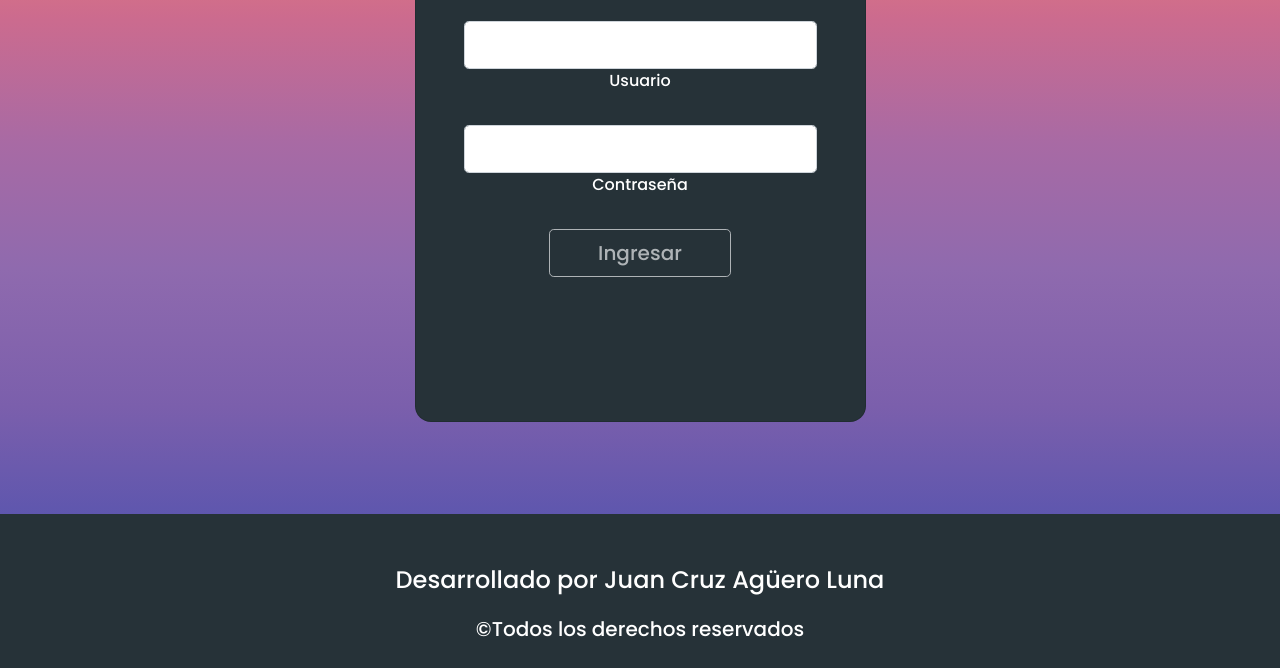
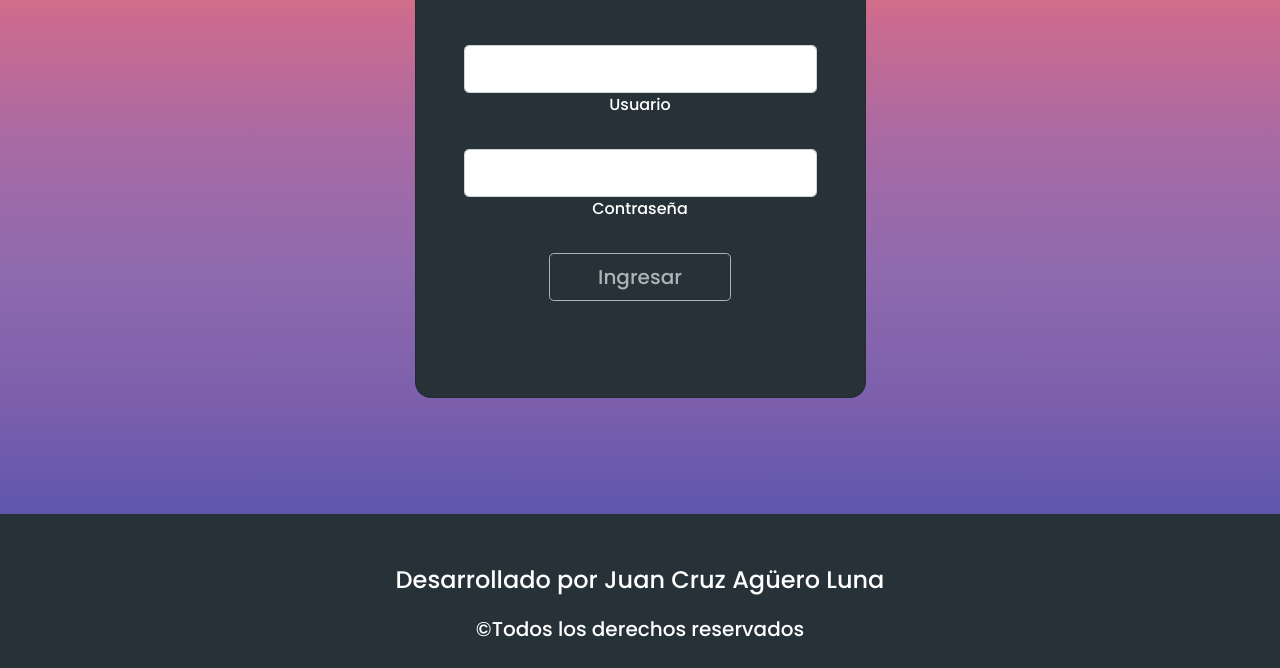
Before and after one commit to gorguero/mi-portafolio, a website: page inicio-session.html in a window 1280 px wide. Shown: the part 382-1050 px from the top of the page. Drawn offline with nearby package versions, Linux system fonts and the light colour scheme.

Commit message:
Update inicio de sesion

```diff
--- a/inicio-session.html
+++ b/inicio-session.html
@@ -67,7 +67,7 @@
 
                         <div class="card-body p-5 text-center">
 
-                            <form action="interfaz-admin.html" class="mb-md-5 mt-md-4 pb-5" id="formulario">
+                            <form action="interfaz-admin.html" class="mb-md-5 mt-md-4" id="formulario">
 
                                 <h2 class="fw-bold mb-2 text-uppercase">Login</h2>
                                 <p class="text-white-50 mb-5">Por favor, introduzca su nombre de usuario y contraseña</p>
```
